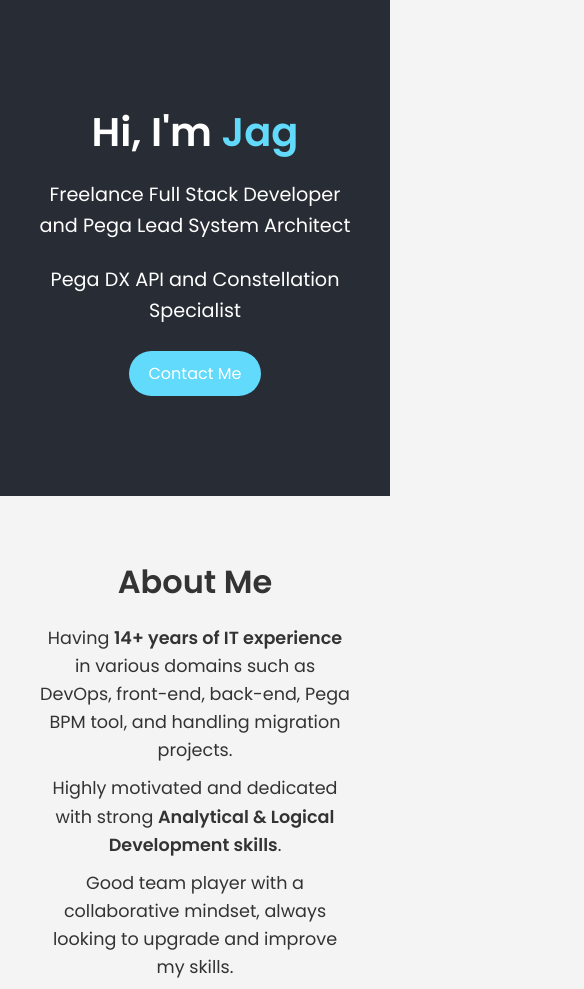
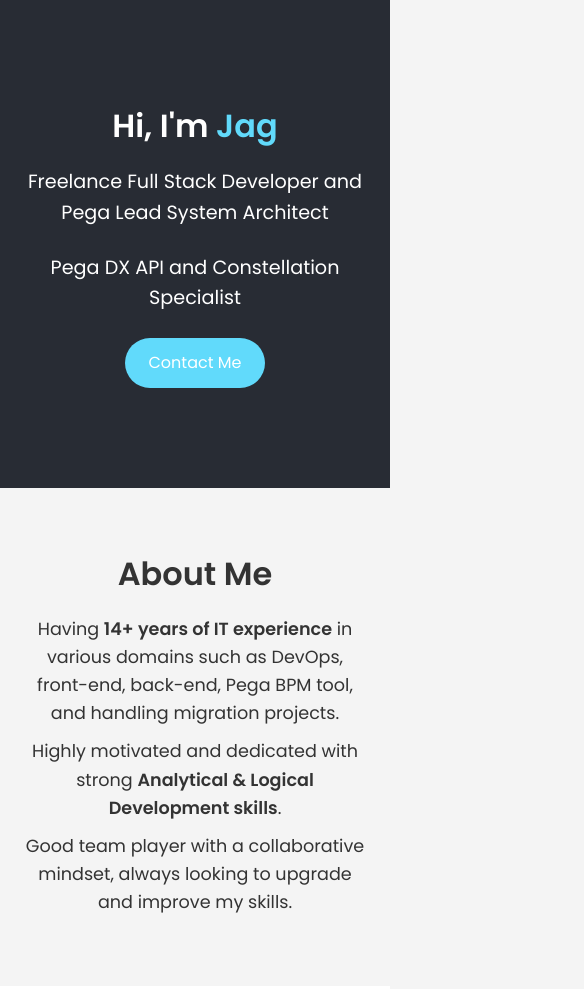
Before and after one commit to rootkonda/rootkonda.github.io, a plain HTML site: page index.html in a window 390 px wide. Shown: the top 989 px of the page, 584 px wide, since content can reach past the window. Drawn offline with Linux system fonts and the light colour scheme.

Commit message:
fix for zoom out in mobile

```diff
--- a/index.html
+++ b/index.html
@@ -2,7 +2,7 @@
 <html lang="en">
 <head>
   <meta charset="UTF-8">
-  <meta name="viewport" content="width=device-width, initial-scale=1.0">
+  <meta name="viewport" content="width=device-width, initial-scale=1.0, maximum-scale=1.0, user-scalable=no">
   <meta name="description" content="Freelancer Personal Website">
   <title>Jag - Freelancer</title>
   <link rel="stylesheet" href="styles.css">
--- a/styles.css
+++ b/styles.css
@@ -81,6 +81,35 @@
 	left: 0;
 	top: 0;
 }
+
+/* Mobile view styling */
+@media (max-width: 768px) {
+    .container {
+      width: 90%;
+    }
+
+    header h1 {
+      font-size: 2rem;
+    }
+
+    #skills .skill-grid {
+      grid-template-columns: 1fr; /* One column for mobile */
+    }
+
+    .btn {
+      padding: 12px 24px;
+      font-size: 1rem;
+    }
+
+    /* Adjust font size and padding for better mobile fit */
+    body {
+      font-size: 16px;
+    }
+
+    #about, #experience, #skills, #contact {
+      padding: 40px 0;
+    }
+  }
 
 .wrapper .track {
 	display: flex;
```
